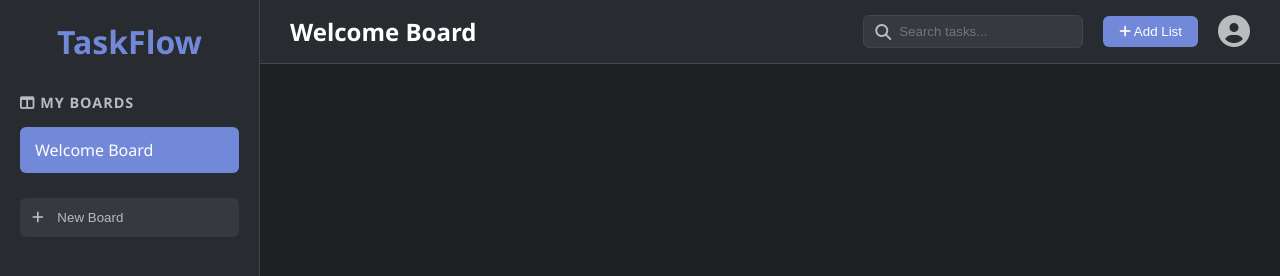
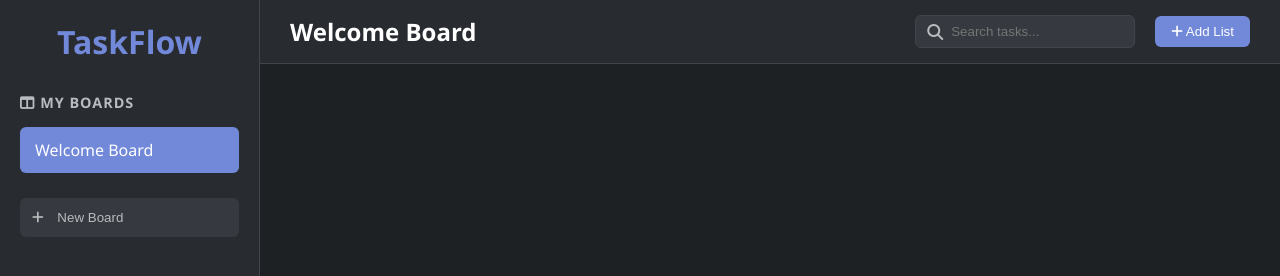
Before and after one commit to Priyanshu4-ai/TaskFlow, a plain HTML site: page index.html in a window 1280 px wide. Shown: the top 276 px of the page. Drawn offline with Linux system fonts and the light colour scheme.

Commit message:
Update index.html

```diff
--- a/index.html
+++ b/index.html
@@ -37,9 +37,6 @@
                         <input type="search" id="search-input" placeholder="Search tasks...">
                     </div>
                     <button id="add-list-btn" class="action-btn"><i class="fa-solid fa-plus"></i> Add List</button>
-                    <div class="profile-menu">
-                        <i class="fa-solid fa-user-circle"></i>
-                    </div>
                 </div>
             </header>
 
```
